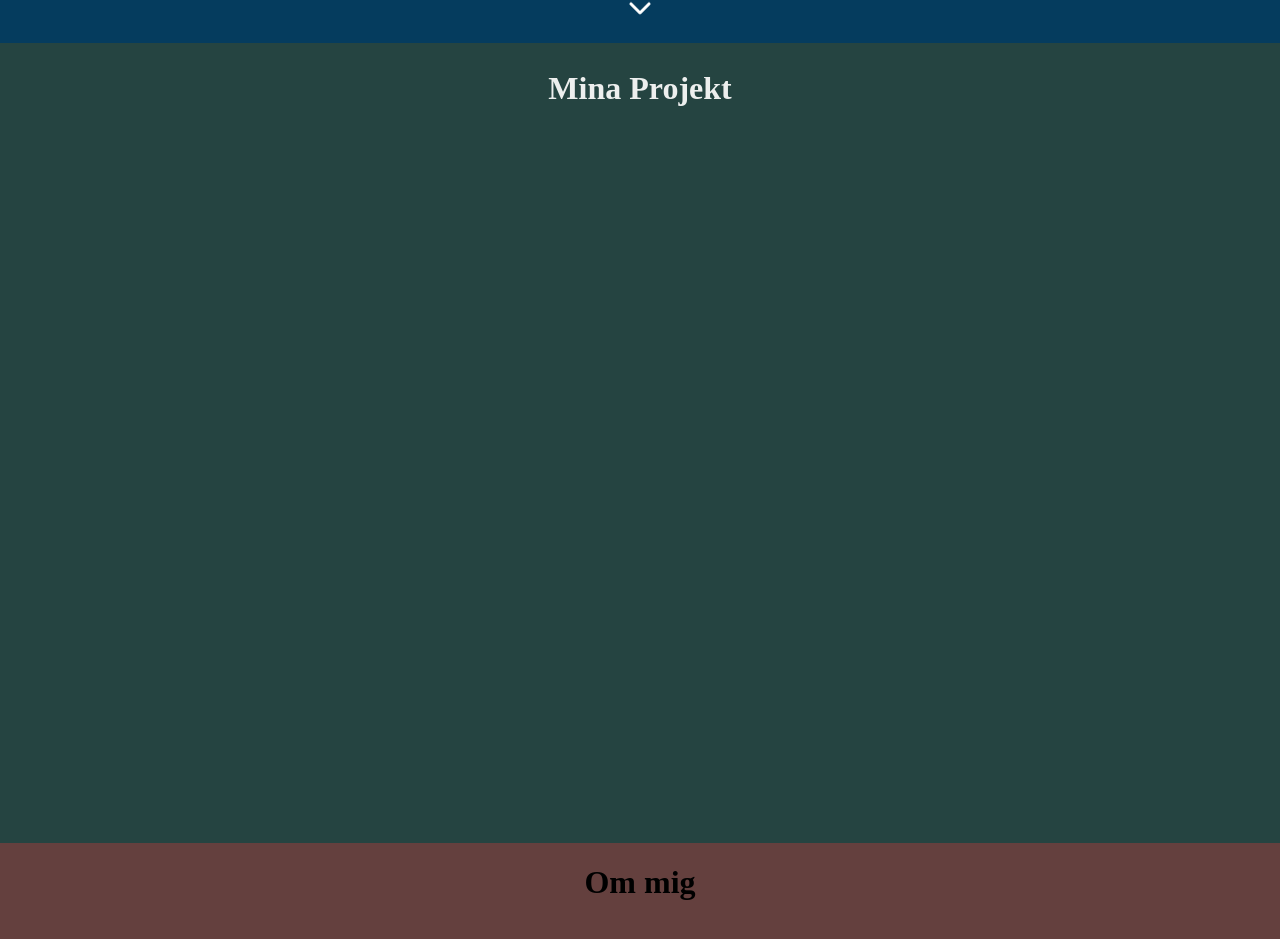
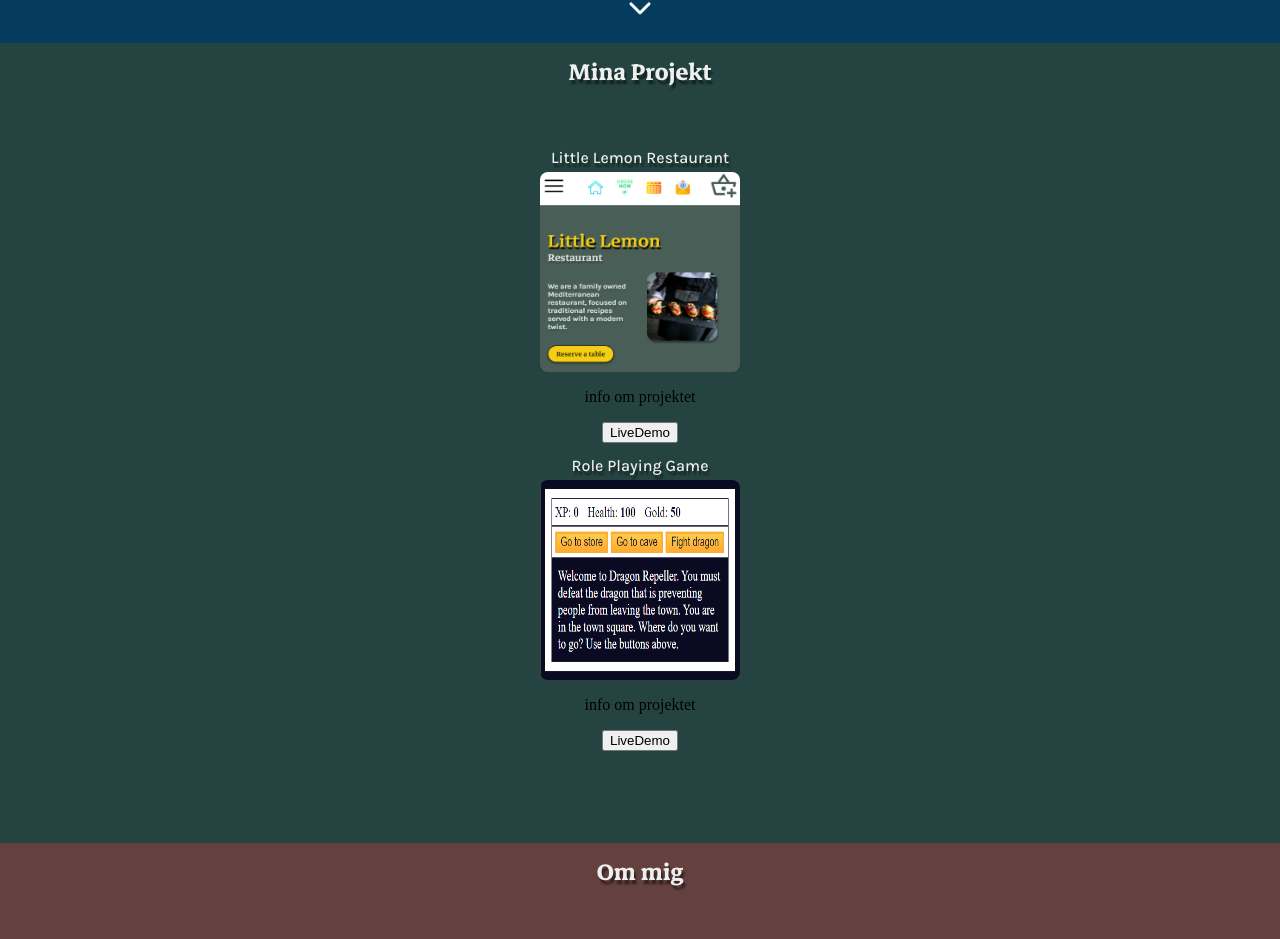
Before and after one commit to Karlgit13/Personal-Portfolio, a React (Create React App) app: page / in a window 1280 px wide. Shown: the part 757-1696 px from the top of the page. Built offline with nearby package versions, Linux system fonts and the light colour scheme.

Commit message:
Add project list to Section2 component

```diff
--- a/src/App.jsx
+++ b/src/App.jsx
@@ -2,6 +2,20 @@ import Nav from "./components/Nav";
 import Section1 from "./components/Section1";
 import Section2 from "./components/Section2";
 import Section3 from "./components/Section3";
+
+// lätt tillgänglig.
+const ProjektLista = [
+  {
+    titel: "Little Lemon Restaurant",
+    img: require("./assets/LittleLemon.png"),
+    url: "https://karlgit13.github.io/React-Little-Lemon-Restaurant/",
+  },
+  {
+    titel: "Role Playing Game",
+    img: require("./assets/RPG.png"),
+    url: "https://github.com/Karlgit13/Role-Playing-Game",
+  },
+];
 
 export default function App() {
   return (
@@ -13,7 +27,7 @@ export default function App() {
         <Section1 />
       </div>
       <div>
-        <Section2 />
+        <Section2 ProjektLista={ProjektLista} />
       </div>
       <div>
         <Section3 />
--- a/src/components/Section1.jsx
+++ b/src/components/Section1.jsx
@@ -20,18 +20,15 @@ const Section1 = () => {
       easing: "ease-out-cubic",
     });
 
-    // Startar animationen när komponenten monteras
     const arrow1 = document.querySelector(".section1-arrow1");
     arrow1.style.animation = "bounce 2s infinite";
 
-    // Skapar en timer som stoppar animationen efter 5 sekunder
     const timer = setTimeout(() => {
       if (arrow1) {
-        arrow1.style.animation = "none"; // Stoppar animationen
+        arrow1.style.animation = "none";
       }
     }, 7000);
 
-    // Rensar timern när komponenten avmonteras
     return () => clearTimeout(timer);
   }, []);
 
--- a/src/components/Section2.jsx
+++ b/src/components/Section2.jsx
@@ -1,12 +1,25 @@
 import React from "react";
 import "../style/section2.css";
-import LittleLemon from "../assets/LittleLemon.png";
 
-const Section2 = () => {
+const handleClick = (url) => {
+  window.open(url, "_blank");
+};
+
+const Section2 = ({ ProjektLista }) => {
   return (
     <div id="section2" className="section2">
       <div className="heading-div">
         <h1 className="section2-heading">Mina Projekt</h1>
+      </div>
+      <div>
+        {ProjektLista.map(({ titel, img, url }) => (
+          <div key={titel} className="projekt-div">
+            <h2 className="projekt-titel">{titel}</h2>
+            <img className="projekt-bild" src={img} alt={titel} />
+            <p className="projekt-paragraph">info om projektet</p>
+            <button onClick={() => handleClick(url)}>LiveDemo</button>
+          </div>
+        ))}
       </div>
     </div>
   );
--- a/src/components/Section3.jsx
+++ b/src/components/Section3.jsx
@@ -4,9 +4,7 @@ import React from "react";
 const Section3 = () => {
   return (
     <div id="section3" className="section3">
-      <h1>Om mig</h1>
-      <div className="certsContainer"></div>
-      <div className="infoDiv"></div>
+      <h1 className="section3-heading">Om mig</h1>
     </div>
   );
 };
--- a/src/style/section2.css
+++ b/src/style/section2.css
@@ -10,15 +10,40 @@
   scroll-snap-align: start;
 }
 .section2-heading {
+  font-family: "MarkaziText";
   position: absolute;
-  top: 3%;
+  top: 1%;
   left: 50%;
   transform: translate(-50%, -50%);
   color: #edefee;
+  text-shadow: 2px 4px 2px rgba(0, 0, 0, 0.5);
 }
 
-.projekt-image {
-  max-height: 200px;
+.projekt-div {
+  display: flex;
+  flex-direction: column;
+  justify-content: center;
+  align-items: center;
+}
+
+.projekt-bild {
+  width: 200px;
+  height: 200px;
+  border-radius: 8px;
+}
+.projekt-bild:hover {
+  transition: transform 0.5s;
+  transform: scale(105%);
+}
+
+.projekt-titel {
+  color: #edefee;
+  font-family: "Karla";
+  font-size: 16px;
+  text-shadow: 2px 4px 2px rgba(0, 0, 0, 0.5);
+  margin-bottom: 5px;
+  text-align: center;
+  font-weight: 500;
 }
 
 @media (max-width: 992px) {
--- a/src/style/section3.css
+++ b/src/style/section3.css
@@ -9,3 +9,12 @@
   flex-direction: column;
   align-items: center;
 }
+.section3-heading {
+  font-family: "MarkaziText";
+  position: absolute;
+  top: 1%;
+  left: 50%;
+  transform: translate(-50%, -50%);
+  color: #edefee;
+  text-shadow: 2px 4px 2px rgba(0, 0, 0, 0.5);
+}
```
